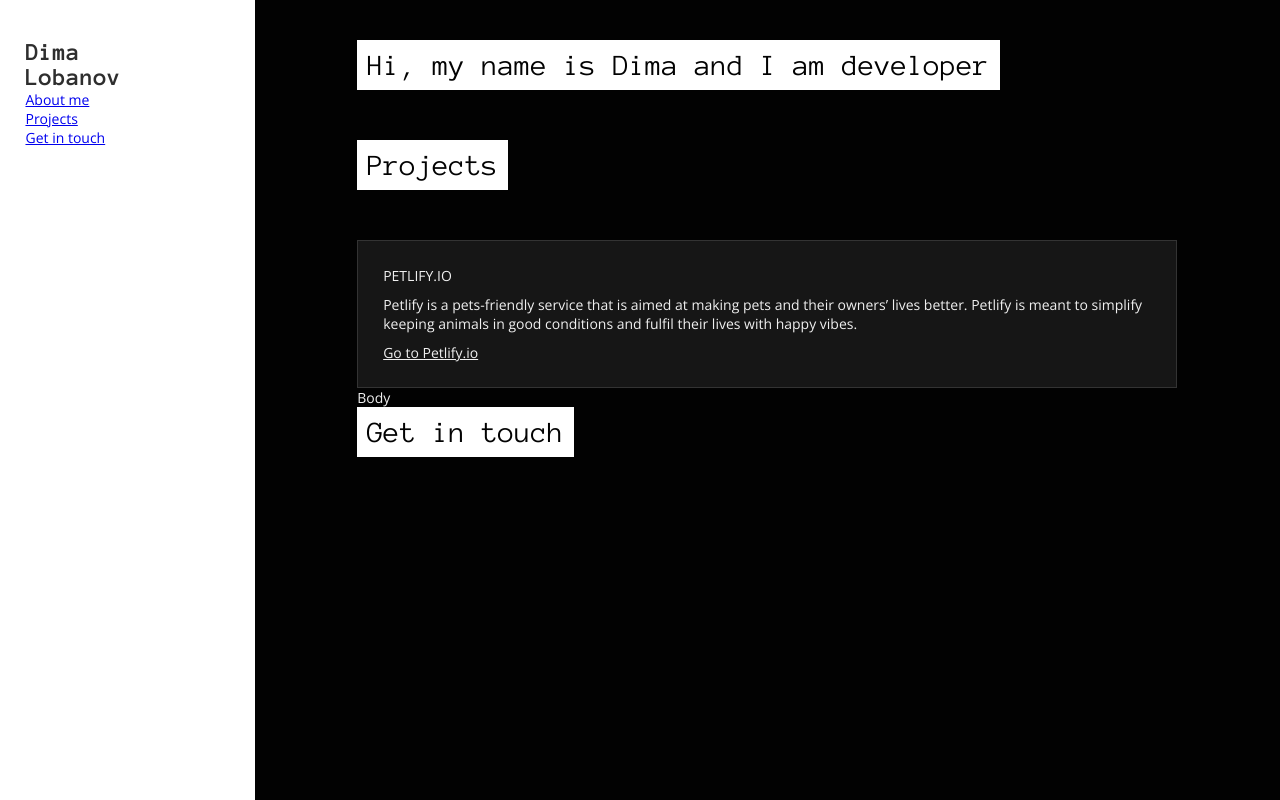
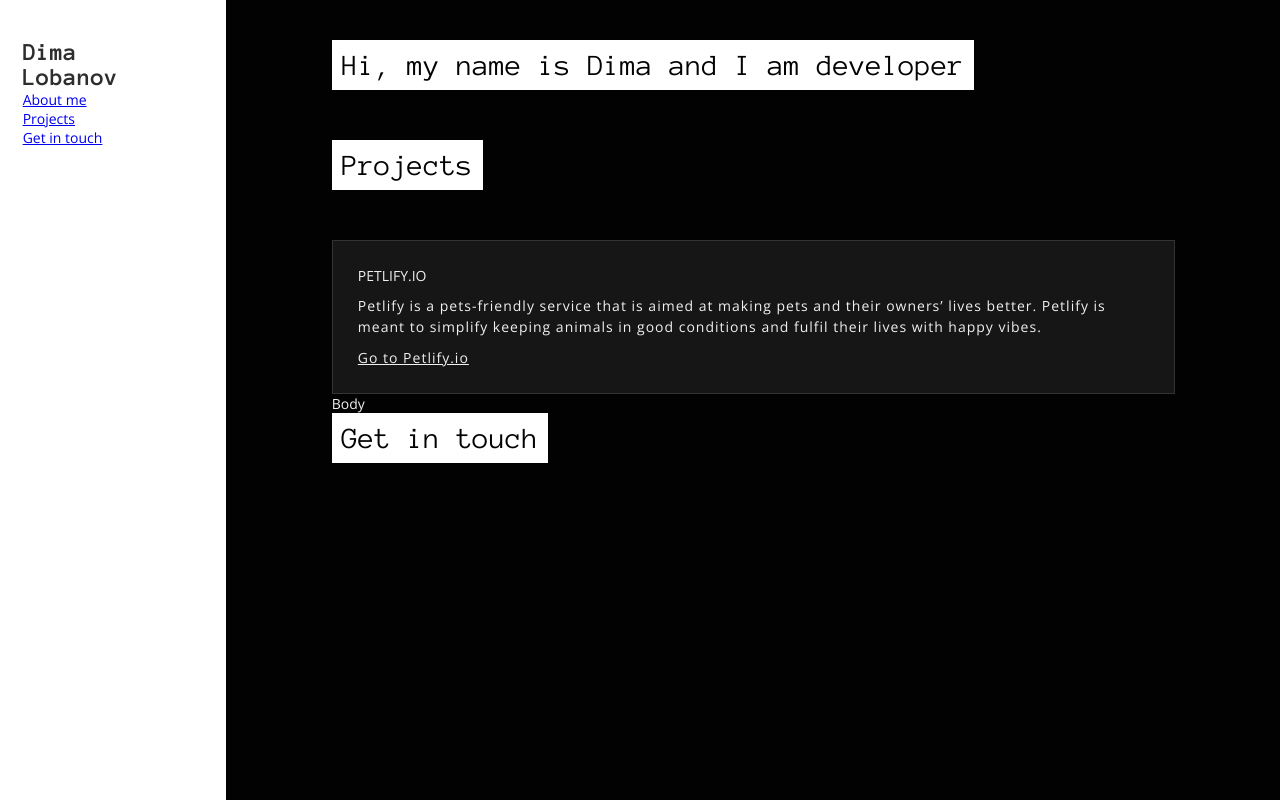
Before and after one commit to dimaspirit/dimaspirit.github.io, a plain HTML site: page index.html in a window 1280 px wide. Drawn offline with nearby package versions, Linux system fonts and the light colour scheme.

Commit message:
little updates

```diff
--- a/index.html
+++ b/index.html
@@ -34,12 +34,12 @@
 
 
       <main class="main">
-        <section id="#about" class="section section-about">
+        <section id="about" class="section section-about">
           <h3 class="section_header">Hi, my name is Dima and I am developer</h3>
 
         </section>
 
-        <section id="#projects" class="section">
+        <section id="projects" class="section">
           <h3 class="section_header">Projects</h3>
 
           <div class="projects">
@@ -56,7 +56,7 @@
           <div>Body</div>
         </section>
 
-        <section id="#get_in_touch" class="section section-get-in-touch">
+        <section id="get_in_touch" class="section section-get-in-touch">
           <h3 class="section_header">Get in touch</h3>
         </section>
       </main>
--- a/styles/main.css
+++ b/styles/main.css
@@ -107,4 +107,6 @@ img {
 .project_desc,
 .project_actions {
   margin: 1rem 0 0 0;
+  line-height: 1.5;
+  letter-spacing: 1px;
 }
```
